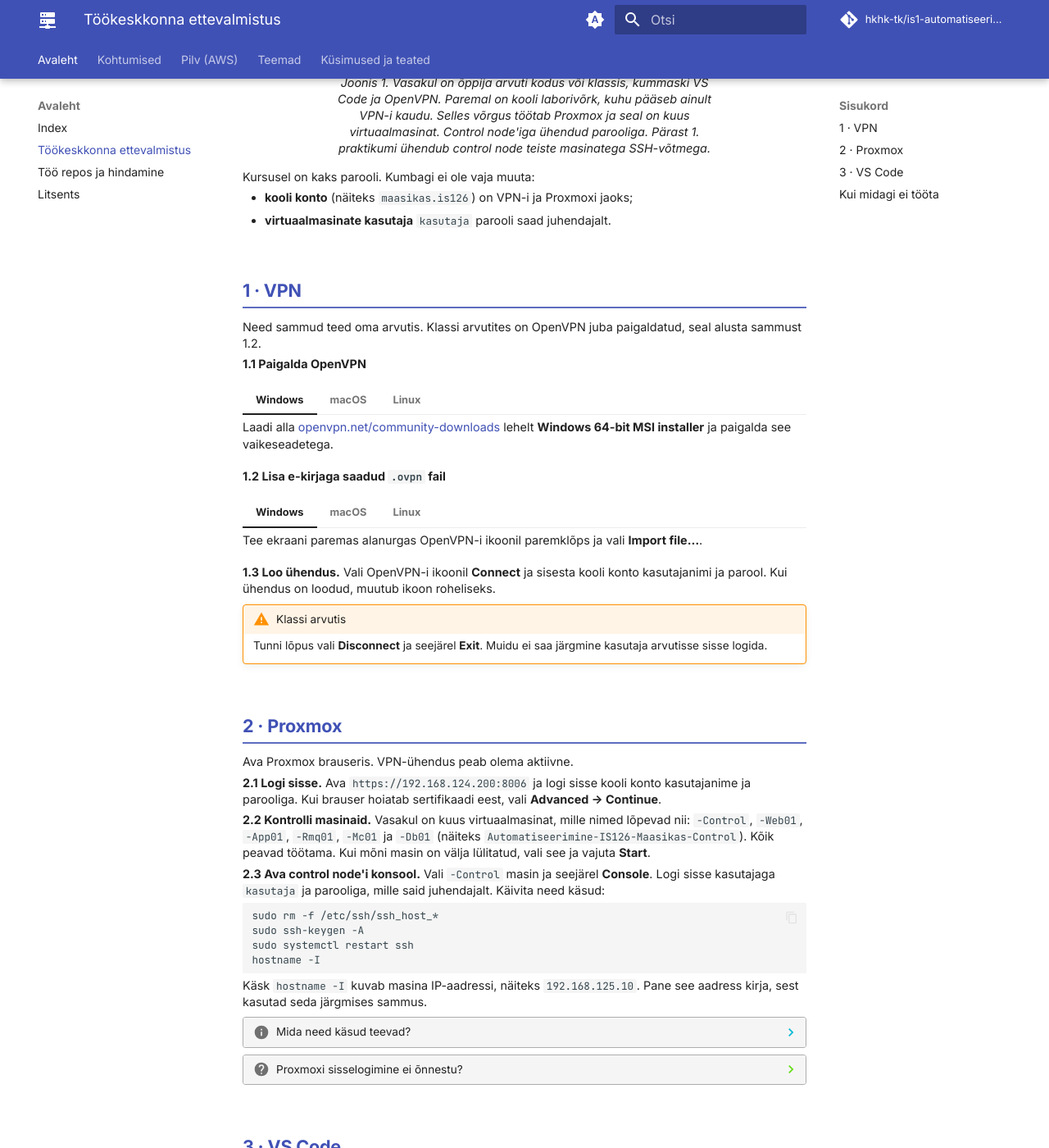
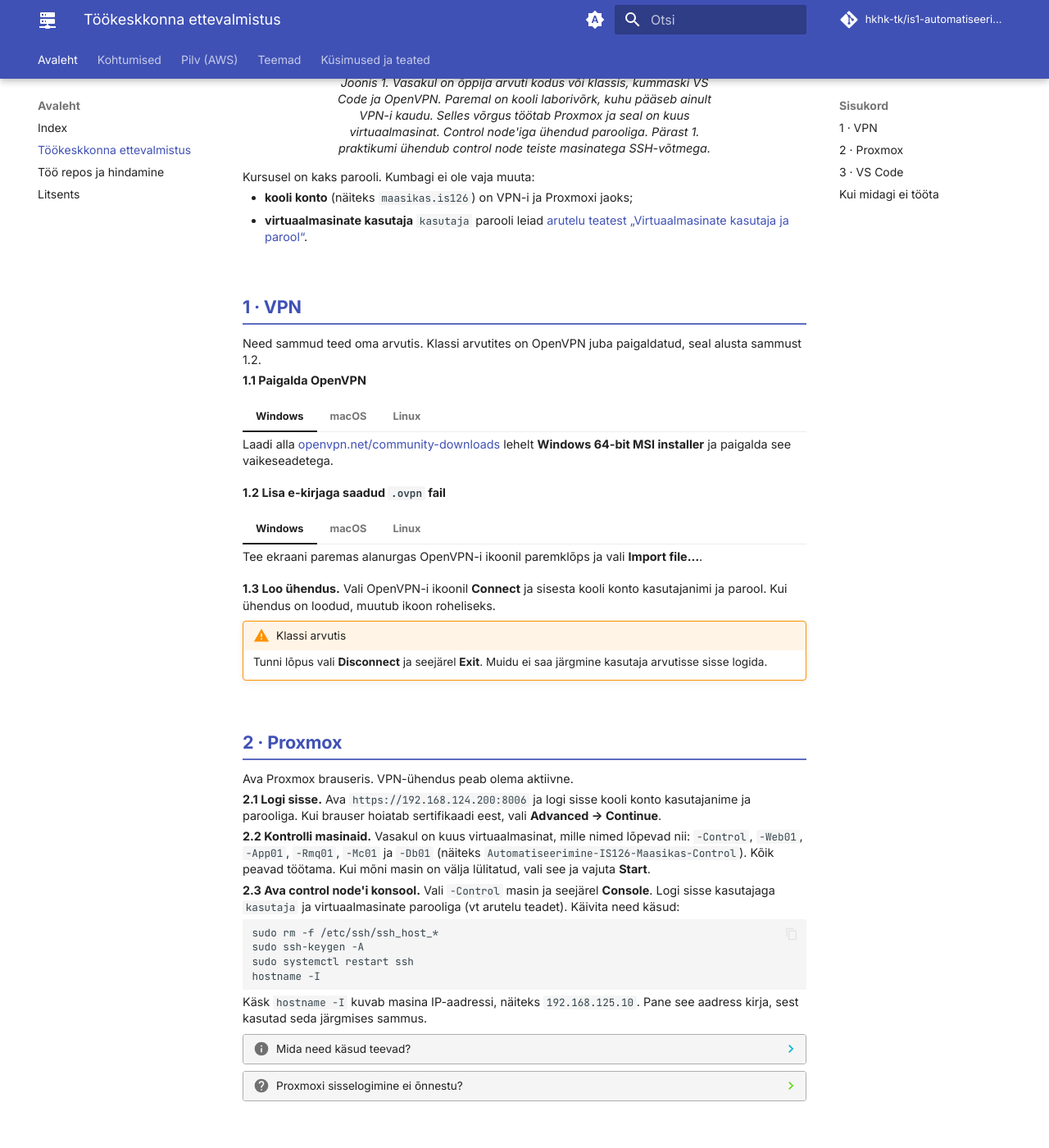
Before and after one commit to hkhk-tk/is1-automatiseerimine, an MkDocs documentation site: the page built from docs/00-ulevaade/keskkond.md, in a window 1280 px wide and 1400 px high, scrolled down 786 px. Shown: the whole window at 82% size. Built offline with MkDocs 1.6.1 and Material for MkDocs 9.7.7, drawn with Linux system fonts in a browser that asks for light colours; comment, search, counter and statistics services are not loaded.

Commit message:
Keskkond: VM-i parool arutelu teates, mitte avalikus juhendis

````diff
--- a/docs/00-ulevaade/keskkond.md
+++ b/docs/00-ulevaade/keskkond.md
@@ -44,7 +44,7 @@ Kõik kursuse käsud käivitad control node'is. Oma arvutisse on vaja paigaldada
 Kursusel on kaks parooli. Kumbagi ei ole vaja muuta:
 
 - **kooli konto** (näiteks `maasikas.is126`) on VPN-i ja Proxmoxi jaoks;
-- **virtuaalmasinate kasutaja** `kasutaja` parooli saad juhendajalt.
+- **virtuaalmasinate kasutaja** `kasutaja` parooli leiad [arutelu teatest „Virtuaalmasinate kasutaja ja parool“](https://github.com/hkhk-tk/is126-arutelu/discussions/categories/teated).
 
 ## 1 · VPN
 
@@ -92,7 +92,7 @@ Ava Proxmox brauseris. VPN-ühendus peab olema aktiivne.
 
 **2.2 Kontrolli masinaid.** Vasakul on kuus virtuaalmasinat, mille nimed lõpevad nii: `-Control`, `-Web01`, `-App01`, `-Rmq01`, `-Mc01` ja `-Db01` (näiteks `Automatiseerimine-IS126-Maasikas-Control`). Kõik peavad töötama. Kui mõni masin on välja lülitatud, vali see ja vajuta **Start**.
 
-**2.3 Ava control node'i konsool.** Vali `-Control` masin ja seejärel **Console**. Logi sisse kasutajaga `kasutaja` ja parooliga, mille said juhendajalt. Käivita need käsud:
+**2.3 Ava control node'i konsool.** Vali `-Control` masin ja seejärel **Console**. Logi sisse kasutajaga `kasutaja` ja virtuaalmasinate parooliga (vt arutelu teadet). Käivita need käsud:
 
 ```bash
 sudo rm -f /etc/ssh/ssh_host_*
````
